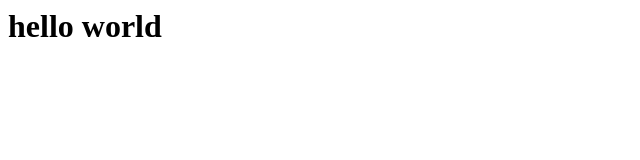
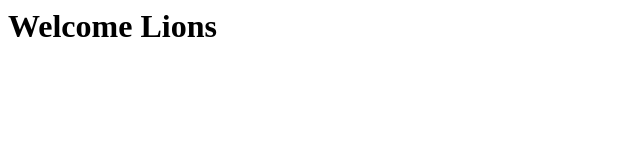
Before and after one commit to Jaekyung-Cho/practice-instagram, a plain HTML site: page index.html in a window 1280 px wide. Shown: the whole page, without its empty margins (0-640 px from the left). Drawn offline with Linux system fonts and the light colour scheme.

Commit message:
welcome lions in index.html

```diff
--- a/index.html
+++ b/index.html
@@ -1 +1 @@
-<h1> hello world </h1>
+<h1> Welcome Lions </h1>
```
